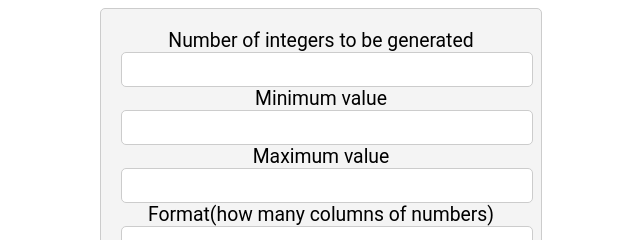
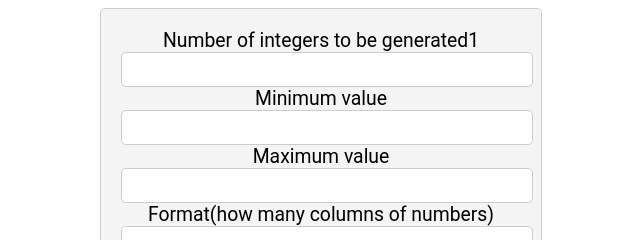
Before and after one commit to LaurentiuALI/form-interface-for-web-services, a plain HTML site: page integer_generation/integer_generation_form.html in a window 1280 px wide. Shown: the top 240 px of the page, 319-959 px from the left. Drawn offline with Linux system fonts and the light colour scheme.

Commit message:
Update integer_generation_form.html

```diff
--- a/integer_generation/integer_generation_form.html
+++ b/integer_generation/integer_generation_form.html
@@ -9,7 +9,7 @@
   </head>
   <body>
     <form id="integer_generation" action="https://www.random.org/integers/">
-      <label for="num">Number of integers to be generated</label>
+      <label for="num">Number of integers to be generated1</label>
       <input type="text" name="num" id="num" />
       <br />
 
```
